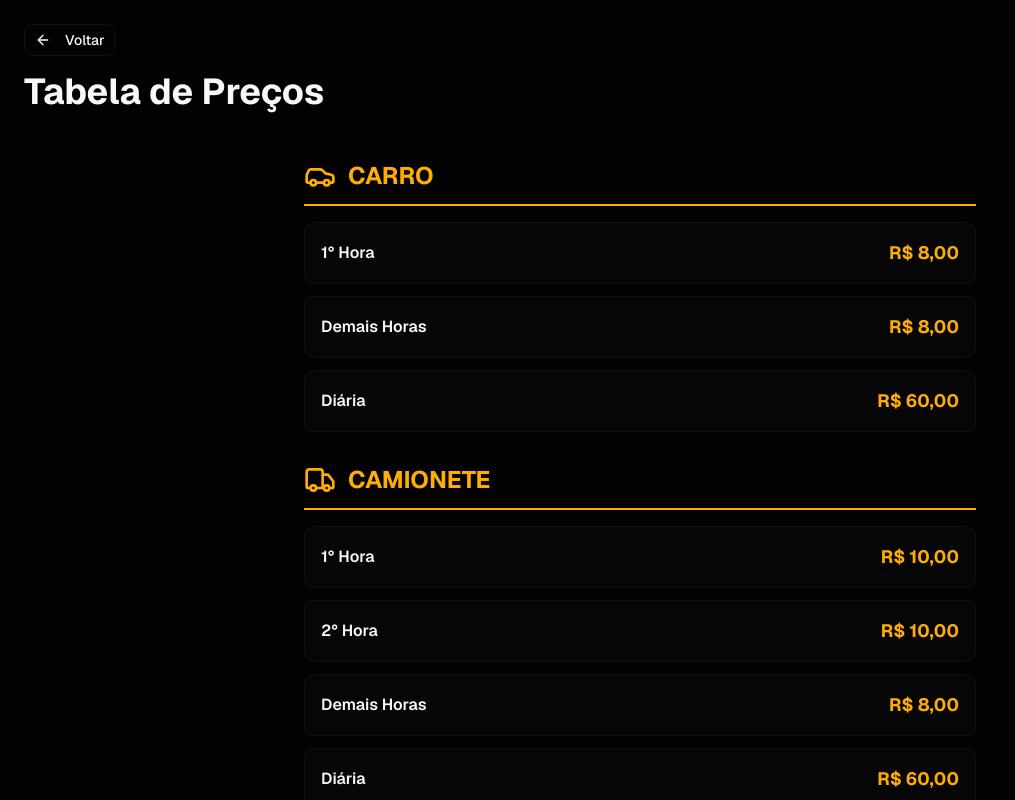
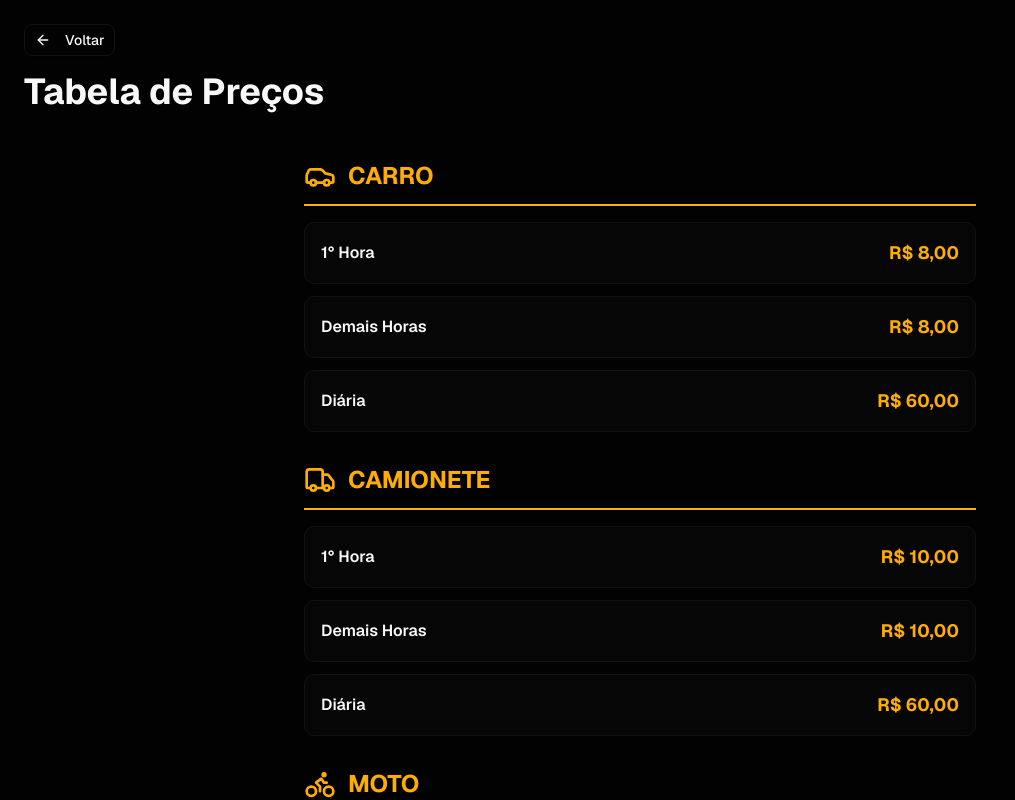
Before and after one commit to Bruno-Signori/v0-site-estacionamento, a Next.js app: page /precos in a window 1280 px wide. Shown: the top 800 px of the page, without its empty margins (0-1015 px from the left). Built offline with nearby package versions, Linux system fonts and the light colour scheme.

Commit message:
feat: implement vehicle pricing table component
Co-authored-by: Bruno William Signori <62657135+Bruno-Signori@users.noreply.github.com>

```diff
--- a/app/precos/page.tsx
+++ b/app/precos/page.tsx
@@ -19,8 +19,7 @@ export default function Precos() {
       icone: Truck,
       precos: [
         { label: "1° Hora", valor: "R$ 10,00" },
-        { label: "2° Hora", valor: "R$ 10,00" },
-        { label: "Demais Horas", valor: "R$ 8,00" },
+        { label: "Demais Horas", valor: "R$ 10,00" },
         { label: "Diária", valor: "R$ 60,00" },
       ],
     },
```
